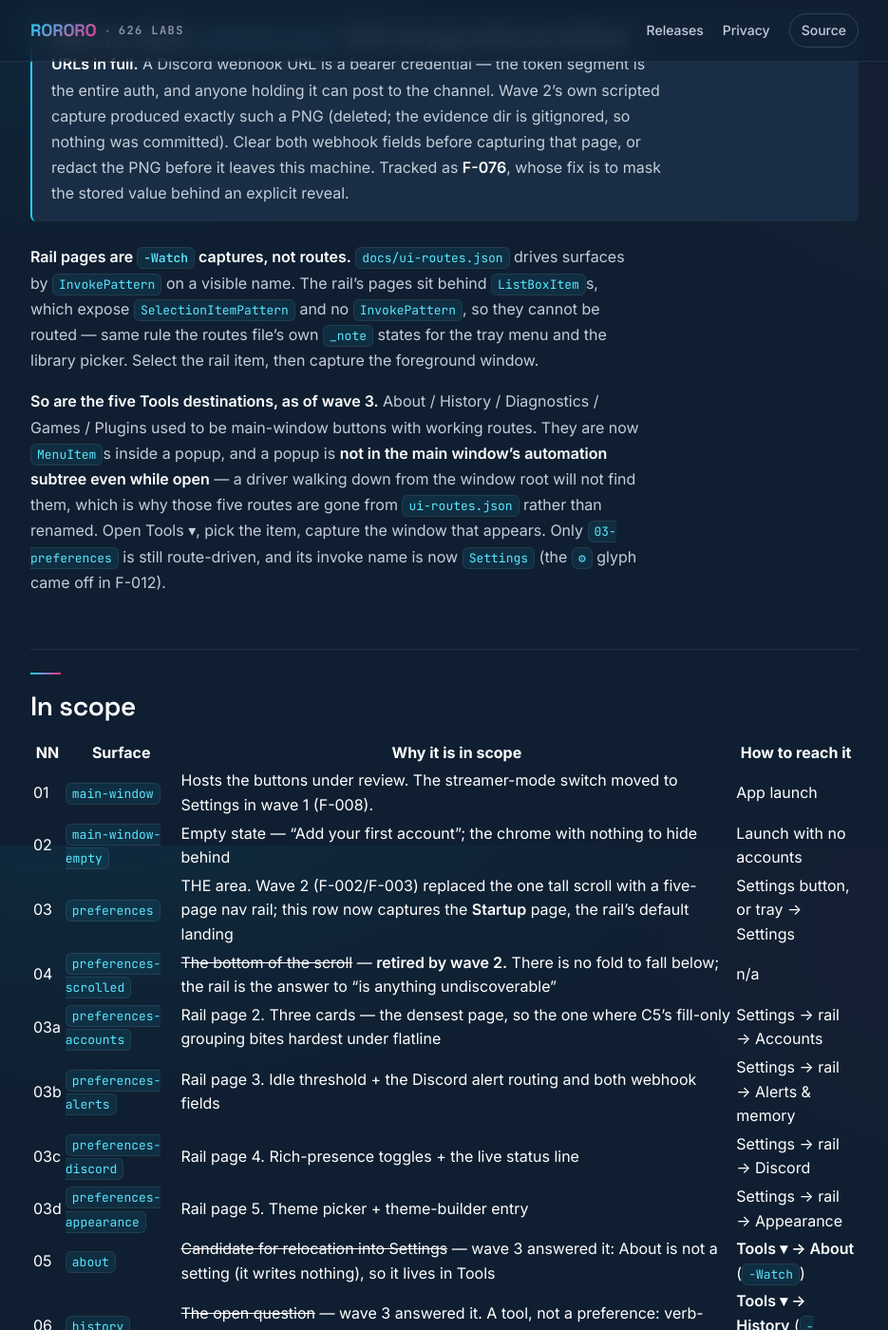
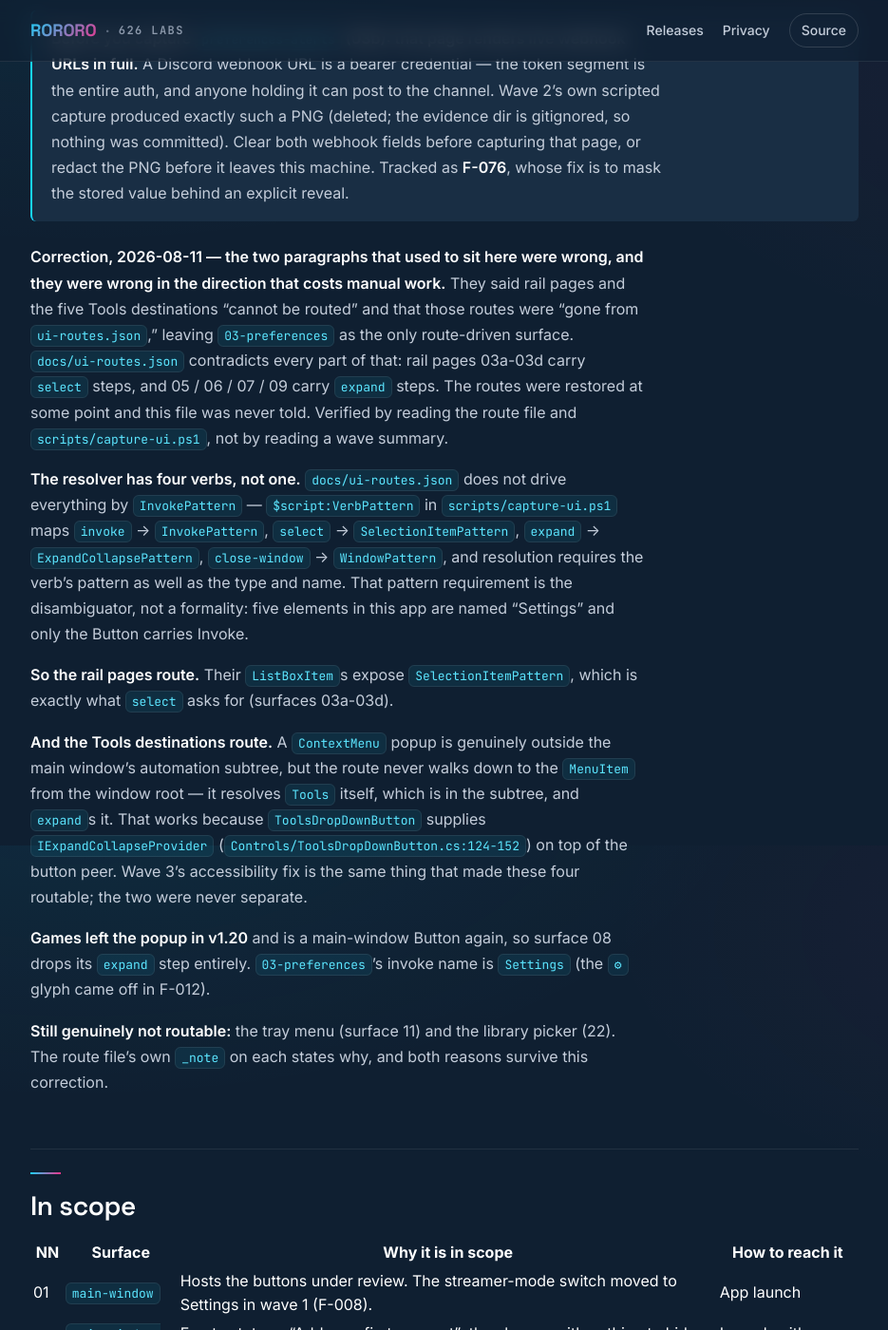
Before and after one commit to estevanhernandez-stack-ed/ROROROblox, a Jekyll site: the page built from docs/ui-capture-checklist.md, in a window 1280 px wide and 1400 px high, scrolled down 910 px. Shown: the whole window at 95% size, without its empty margins (172-1107 px from the left). Built offline with Jekyll 4.4.1, drawn with Linux system fonts in a browser that asks for light colours; our own code applies the rules of GitHub Pages for plain Markdown files; some of the changed text lies outside the part shown.

Commit message:
feat(ui): Games leaves the Tools menu and takes a toolbar slot
Games · Settings · Tools. The game library is a destination a player
reaches for mid-session, and the default-game widget one column over
already sends people to the same window, so one of the two paths was
two clicks behind a chevron. Removed from the Tools menu in the same
change: one route per destination, not two.

The part that was not a XAML edit: surface 08 in docs/ui-routes.json
drove the capture tool through `expand Tools` then `invoke Games
MenuItem`. That MenuItem no longer exists, so the route was broken the
moment the button moved -- and UiRoutesSchemaTests does not catch it.
All four of its tests validate the file's SHAPE (known verbs, known
types, deny-list membership, surface count). None of them ask whether
a named element exists in the XAML. The broken route passes the suite
and fails only when someone drives the live app.

Games is back in the main window's automation subtree, so surface 08
drops its expand step and resolves from the window root. "Games" also
names the captured Window and the default-game ToggleButton is a UIA
Button, but the resolver requires the verb's pattern as well as type
and name -- a Window carries no InvokePattern and a ToggleButton
exposes Toggle, not Invoke -- so exactly one element matches.

docs/ui-capture-checklist.md had two paragraphs that were false
against the tree, and false in the direction that costs manual work:
it said rail pages and the five Tools destinations "cannot be routed"
and that those routes were "gone from ui-routes.json", leaving
03-preferences as the only route-driven surface. The route file
carries `select` steps for 03a-03d and `expand` steps for 05/06/07/09.
The expand routes work because ToolsDropDownButton supplies
IExpandCollapseProvider -- wave 3's accessibility fix and the thing
that made those four routable are the same fix, which the doc treated
as unrelated. Corrected against the route file and capture-ui.ps1.

F-006's evidence pointer moved with the control. Same tooltip string,
same closed status, cited line was `:1102` and had been wrong for two
cycles.

Scanner: 108 total, 0 un-migrated, 0 files. 1531 unit + 22 harness
green.

Co-Authored-By: Claude Opus 5 (1M context) <noreply@anthropic.com>

```diff
--- a/docs/ui-capture-checklist.md
+++ b/docs/ui-capture-checklist.md
@@ -29,19 +29,37 @@ accent; text stays legible so only colour-borne distinctions collapse).
 > before capturing that page, or redact the PNG before it leaves this machine. Tracked as **F-076**,
 > whose fix is to mask the stored value behind an explicit reveal.
 
-**Rail pages are `-Watch` captures, not routes.** `docs/ui-routes.json` drives surfaces by
-`InvokePattern` on a visible name. The rail's pages sit behind `ListBoxItem`s, which expose
-`SelectionItemPattern` and no `InvokePattern`, so they cannot be routed — same rule the routes
-file's own `_note` states for the tray menu and the library picker. Select the rail item, then
-capture the foreground window.
+**Correction, 2026-08-11 — the two paragraphs that used to sit here were wrong, and they were wrong
+in the direction that costs manual work.** They said rail pages and the five Tools destinations
+"cannot be routed" and that those routes were "gone from `ui-routes.json`," leaving `03-preferences`
+as the only route-driven surface. `docs/ui-routes.json` contradicts every part of that: rail pages
+03a-03d carry `select` steps, and 05 / 06 / 07 / 09 carry `expand` steps. The routes were restored
+at some point and this file was never told. Verified by reading the route file and
+`scripts/capture-ui.ps1`, not by reading a wave summary.
 
-**So are the five Tools destinations, as of wave 3.** About / History / Diagnostics / Games /
-Plugins used to be main-window buttons with working routes. They are now `MenuItem`s inside a
-popup, and a popup is **not in the main window's automation subtree even while open** — a driver
-walking down from the window root will not find them, which is why those five routes are gone from
-`ui-routes.json` rather than renamed. Open Tools ▾, pick the item, capture the window that appears.
-Only `03-preferences` is still route-driven, and its invoke name is now `Settings` (the `⚙` glyph
-came off in F-012).
+**The resolver has four verbs, not one.** `docs/ui-routes.json` does not drive everything by
+`InvokePattern` — `$script:VerbPattern` in `scripts/capture-ui.ps1` maps `invoke` → `InvokePattern`,
+`select` → `SelectionItemPattern`, `expand` → `ExpandCollapsePattern`, `close-window` →
+`WindowPattern`, and resolution requires the verb's pattern as well as the type and name. That
+pattern requirement is the disambiguator, not a formality: five elements in this app are named
+"Settings" and only the Button carries Invoke.
+
+**So the rail pages route.** Their `ListBoxItem`s expose `SelectionItemPattern`, which is exactly
+what `select` asks for (surfaces 03a-03d).
+
+**And the Tools destinations route.** A `ContextMenu` popup is genuinely outside the main window's
+automation subtree, but the route never walks down to the `MenuItem` from the window root — it
+resolves `Tools` itself, which is in the subtree, and `expand`s it. That works because
+`ToolsDropDownButton` supplies `IExpandCollapseProvider` (`Controls/ToolsDropDownButton.cs:124-152`)
+on top of the button peer. Wave 3's accessibility fix is the same thing that made these four
+routable; the two were never separate.
+
+**Games left the popup in v1.20** and is a main-window Button again, so surface 08 drops its
+`expand` step entirely. `03-preferences`'s invoke name is `Settings` (the `⚙` glyph came off in
+F-012).
+
+**Still genuinely not routable:** the tray menu (surface 11) and the library picker (22). The route
+file's own `_note` on each states why, and both reasons survive this correction.
 
 ## In scope
 
@@ -58,7 +76,7 @@ came off in F-012).
 | 05 | `about` | ~~Candidate for relocation into Settings~~ — wave 3 answered it: About is not a setting (it writes nothing), so it lives in Tools | **Tools ▾ → About** (`-Watch`) |
 | 06 | `history` | ~~The open question~~ — wave 3 answered it. A tool, not a preference: verb-shaped, episodic, writes nothing to settings.json | **Tools ▾ → History** (`-Watch`) |
 | 07 | `diagnostics` | Same answer as history (F-001) | **Tools ▾ → Diagnostics** (`-Watch`) |
-| 08 | `games` | `Games/GamesWindow.xaml`, titled "Games" — renamed in wave 1 (F-006), product prefix dropped in wave 4 (F-004). Was `Settings/SettingsWindow.xaml` titled "RoRoRo -- Library": a class named SettingsWindow, in a folder named Settings, that is the game library. | **Tools ▾ → Games** (`-Watch`) |
+| 08 | `games` | `Games/GamesWindow.xaml`, titled "Games" — renamed in wave 1 (F-006), product prefix dropped in wave 4 (F-004). Was `Settings/SettingsWindow.xaml` titled "RoRoRo -- Library": a class named SettingsWindow, in a folder named Settings, that is the game library. | **Games button** — route-driven again as of v1.20 |
 | 09 | `plugins` | ~~Reached by a main-window button~~ — moved into Tools by wave 3 (F-009) | **Tools ▾ → Plugins** (`-Watch`) |
 | 10 | `theme-builder` | A settings-adjacent tool that already lives outside Settings | Preferences → theme area |
 | 11 | `tray-menu` | The other navigation surface entirely — it duplicates several main-window buttons | Right-click tray icon |
--- a/docs/ui-routes.json
+++ b/docs/ui-routes.json
@@ -106,9 +106,9 @@
     {
       "id": "08",
       "name": "games",
+      "_note": "Route-driven again as of v1.20: Games left the Tools popup and is a main-window Button, so it resolves from the window root without an expand step. 'Games' also names the captured Window and the default-game ToggleButton is a UIA Button, but neither can win this step -- the Window carries no InvokePattern and a ToggleButton exposes Toggle, not Invoke, so the Type+Verb pair the resolver requires leaves exactly one match.",
       "open": [
-        { "do": "expand", "name": "Tools", "type": "Button" },
-        { "do": "invoke", "name": "Games", "type": "MenuItem" }
+        { "do": "invoke", "name": "Games", "type": "Button" }
       ],
       "capture": { "type": "Window", "name": "Games" },
       "close": [ { "do": "close-window", "name": "Games", "type": "Window" } ]
```
Also changed, not shown: docs/superpowers/research/2026-08-04-rororo-settings-ui-audit-findings.md (+6 -3 lines), 1 other file.
